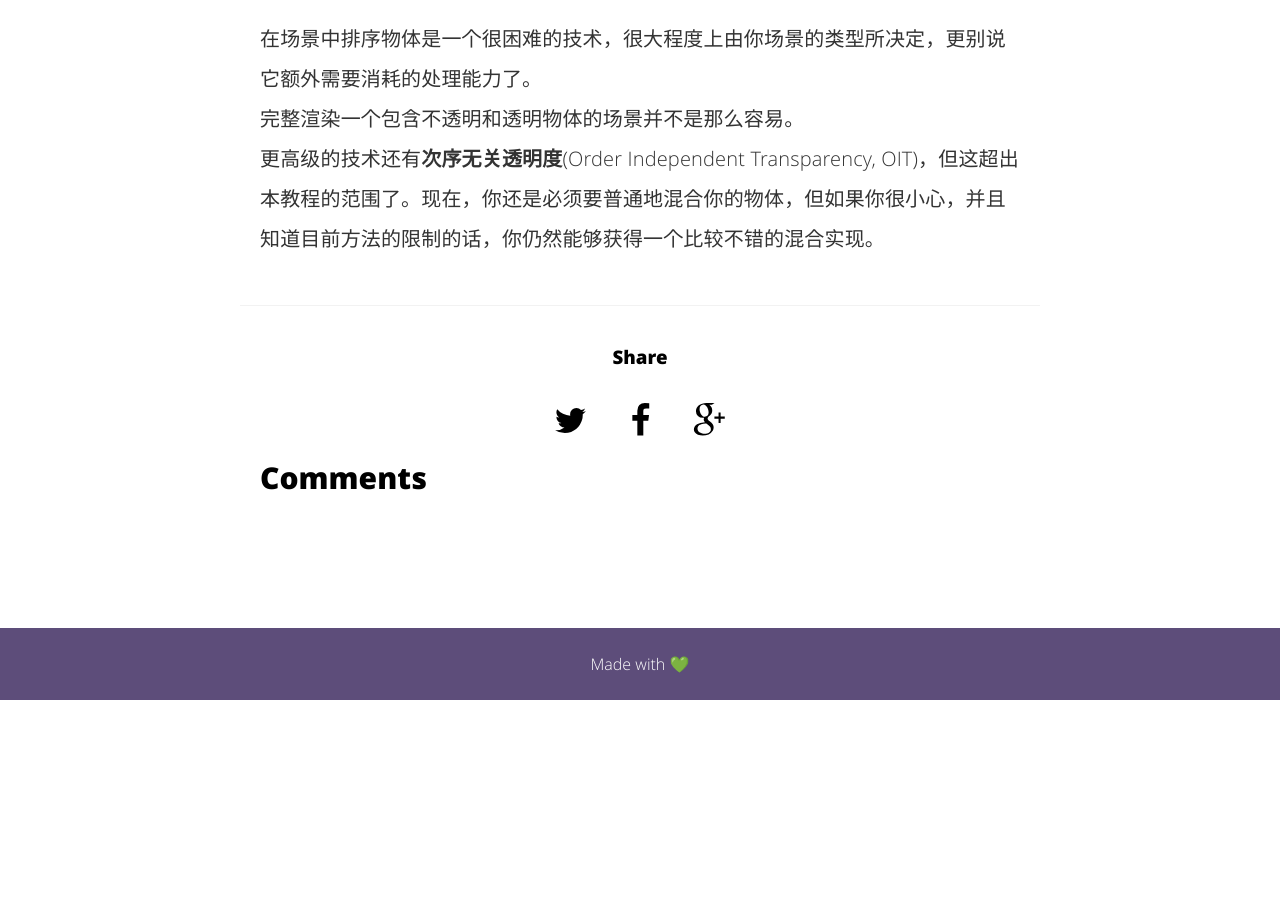
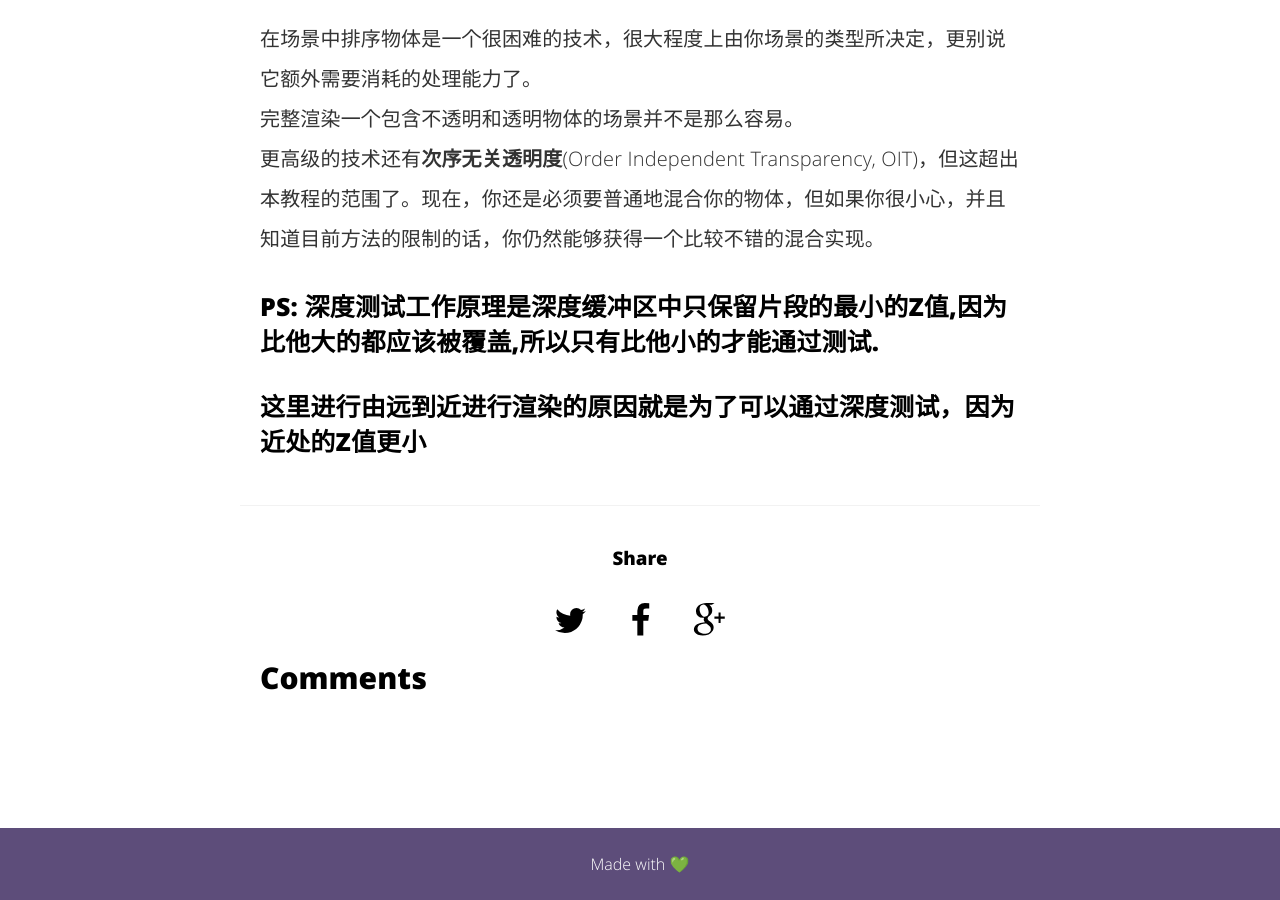
Before and after one commit to QuiQiJingFeng/fyd.github.blog, a Jekyll site: the page built from _posts/2020-09-02-00.md, in a window 1280 px wide and 900 px high, scrolled down 26937 px. Built offline with Jekyll 4.4.1, drawn with Linux system fonts in a browser that asks for light colours; comment, search, counter and statistics services are not loaded; before the commit the page ends 27637 px from its top, so only the background shows below that.

Commit message:
feat:update

```diff
--- a/_posts/2020-09-02-00.md
+++ b/_posts/2020-09-02-00.md
@@ -708,3 +708,9 @@ for(std::map<float,glm::vec3>::reverse_iterator it = sorted.rbegin(); it != sort
 在场景中排序物体是一个很困难的技术，很大程度上由你场景的类型所决定，更别说它额外需要消耗的处理能力了。
 完整渲染一个包含不透明和透明物体的场景并不是那么容易。
 更高级的技术还有**次序无关透明度**(Order Independent Transparency, OIT)，但这超出本教程的范围了。现在，你还是必须要普通地混合你的物体，但如果你很小心，并且知道目前方法的限制的话，你仍然能够获得一个比较不错的混合实现。
+
+
+
+
+### PS: 深度测试工作原理是深度缓冲区中只保留片段的最小的Z值,因为比他大的都应该被覆盖,所以只有比他小的才能通过测试.
+### 这里进行由远到近进行渲染的原因就是为了可以通过深度测试，因为近处的Z值更小
```
